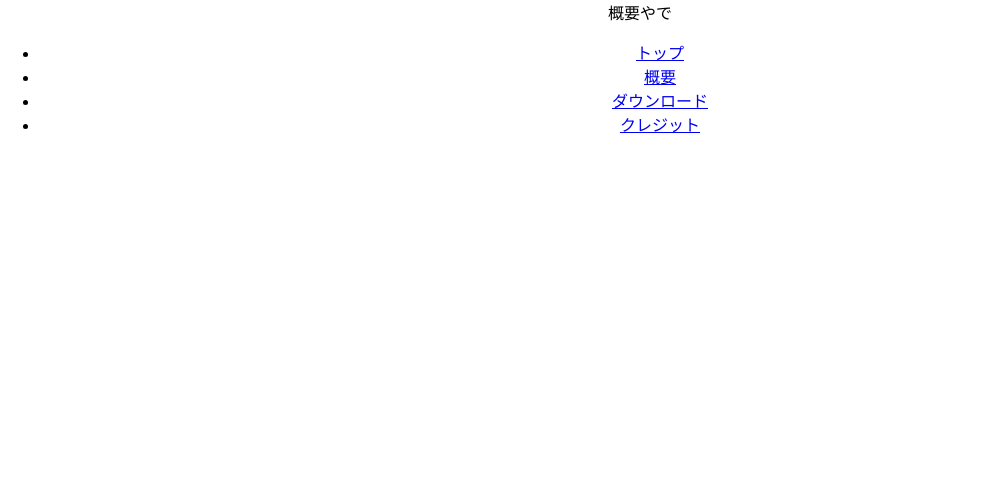
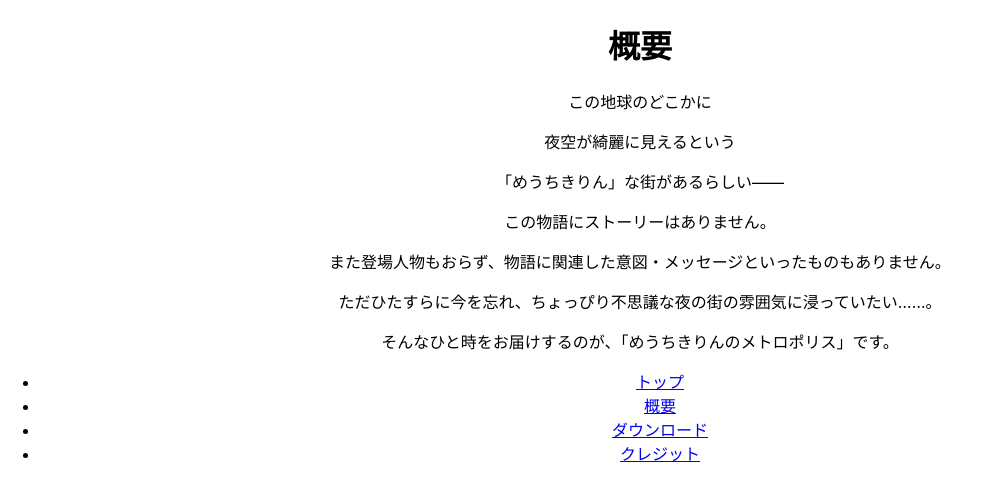
Before and after one commit to ichi-h/myochikirin-hp, a React (Create React App) app: page /overview in a window 1280 px wide. Shown: the top 500 px of the page, without its empty margins (0-981 px from the left). Built offline with nearby package versions, Linux system fonts and the light colour scheme.

Commit message:
update overview

```diff
--- a/src/components/Overview.js
+++ b/src/components/Overview.js
@@ -1,6 +1,19 @@
 function Overview() {
   return (
-    <div className="overview">概要やで</div>
+    <div className="overview">
+      <h1>概要</h1>
+      <div className="explain1">
+        <p>この地球のどこかに</p>
+        <p>夜空が綺麗に見えるという</p>
+        <p>「めうちきりん」な街があるらしい――</p>
+      </div>
+      <div className="explain2">
+        <p>この物語にストーリーはありません。</p>
+        <p>また登場人物もおらず、物語に関連した意図・メッセージといったものもありません。</p>
+        <p>ただひたすらに今を忘れ、ちょっぴり不思議な夜の街の雰囲気に浸っていたい……。</p>
+        <p>そんなひと時をお届けするのが、「めうちきりんのメトロポリス」です。</p>
+      </div>
+    </div>
   );
 }
 
```
